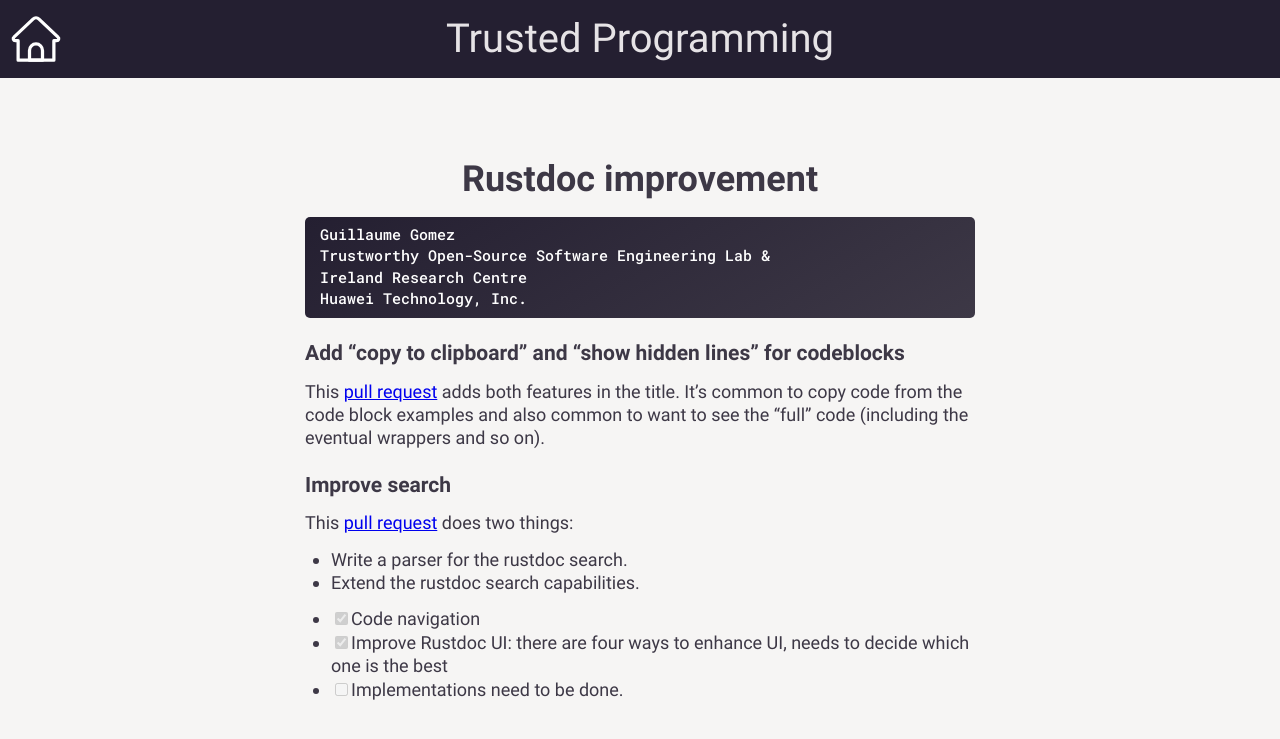
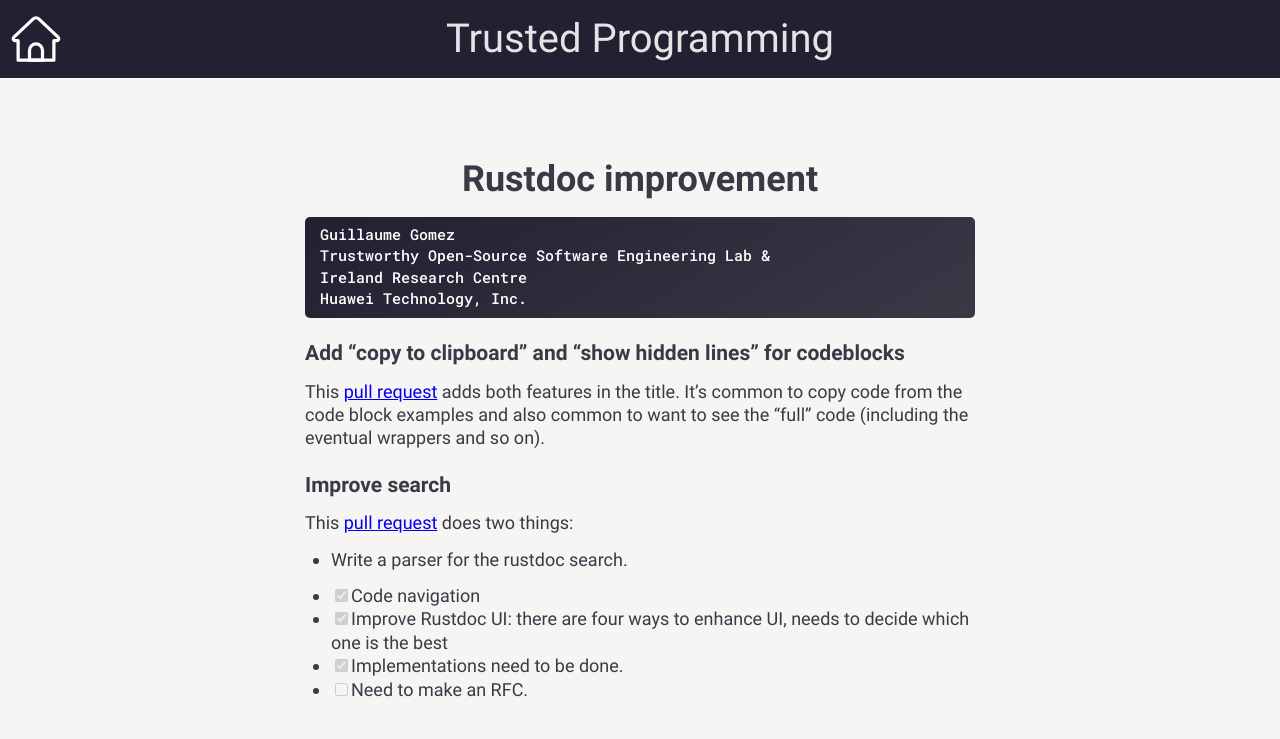
Before and after one commit to yijunyu/trusted-programming.github.io, a Jekyll site: the page built from articles/work-in-progress/Tools/RustDoc.md, in a window 1280 px wide. Shown: the top 739 px of the page. Built offline with Jekyll 4.4.1, drawn with Linux system fonts in a browser that asks for light colours.

Commit message:
Update wip

```diff
--- a/articles/work-in-progress/Tools/RustDoc.md
+++ b/articles/work-in-progress/Tools/RustDoc.md
@@ -20,9 +20,9 @@ This [pull request](https://github.com/rust-lang/rust/pull/86892) adds both feat
 
 This [pull request](https://github.com/rust-lang/rust/pull/90630) does two things:
  * Write a parser for the rustdoc search.
- * Extend the rustdoc search capabilities.
 
 
 - [x] Code navigation
 - [x] Improve Rustdoc UI: there are four ways to enhance UI, needs to decide which one is the best
-- [ ] Implementations need to be done.
+- [x] Implementations need to be done.
+- [ ] Need to make an RFC.
```
Also changed, not shown: articles/work-in-progress/Tools/FreeBSD_CI.md (+2 -1 lines).
